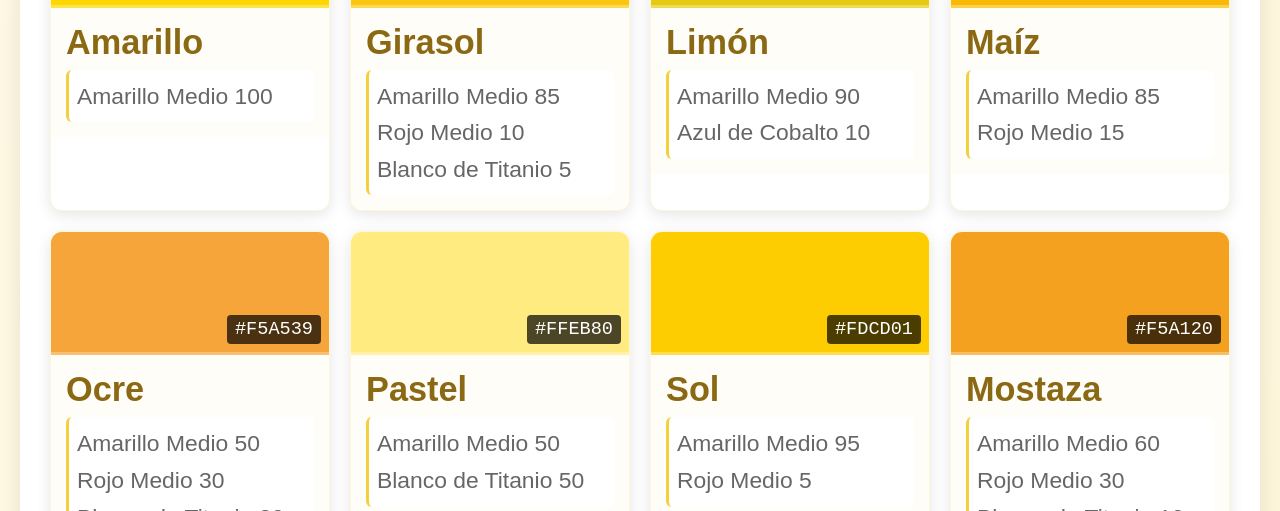
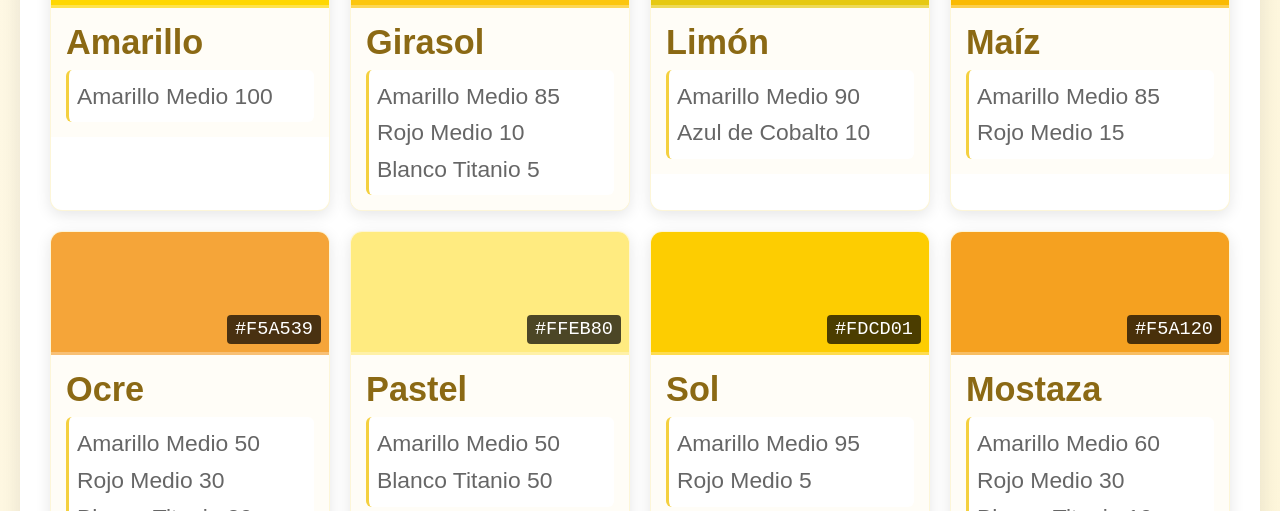
Before and after one commit to chusdomo/Paletas-de-colores, a plain HTML site: page color_palette_amarillos.html in a window 1280 px wide. Shown: the part 289-800 px from the top of the page. Drawn offline with Linux system fonts and the light colour scheme.

Commit message:
Update color_palette_amarillos.html

```diff
--- a/color_palette_amarillos.html
+++ b/color_palette_amarillos.html
@@ -114,32 +114,32 @@
             'Amarillo Medio': [255, 215, 0],
             'Rojo Medio': [220, 20, 20],
             'Azul de Cobalto': [0, 71, 171],
-            'Blanco de Titanio': [255, 255, 255]
+            'Blanco Titanio': [255, 255, 255] // Cambiado: "Blanco de Titanio" ➜ "Blanco Titanio"
         };
 
         // Definición de las mezclas
         const colorMixes = [
             { name: 'Amarillo', formula: 'Amarillo Medio 100', components: {'Amarillo Medio': 100} },
-            { name: 'Girasol', formula: 'Amarillo Medio 85\nRojo Medio 10\nBlanco de Titanio 5', components: {'Amarillo Medio': 85, 'Rojo Medio': 10, 'Blanco de Titanio': 5} },
+            { name: 'Girasol', formula: 'Amarillo Medio 85\nRojo Medio 10\nBlanco Titanio 5', components: {'Amarillo Medio': 85, 'Rojo Medio': 10, 'Blanco Titanio': 5} },
             { name: 'Limón', formula: 'Amarillo Medio 90\nAzul de Cobalto 10', components: {'Amarillo Medio': 90, 'Azul de Cobalto': 10} },
             { name: 'Maíz', formula: 'Amarillo Medio 85\nRojo Medio 15', components: {'Amarillo Medio': 85, 'Rojo Medio': 15} },
-            { name: 'Ocre', formula: 'Amarillo Medio 50\nRojo Medio 30\nBlanco de Titanio 20', components: {'Amarillo Medio': 50, 'Rojo Medio': 30, 'Blanco de Titanio': 20} },
-            { name: 'Pastel', formula: 'Amarillo Medio 50\nBlanco de Titanio 50', components: {'Amarillo Medio': 50, 'Blanco de Titanio': 50} },
+            { name: 'Ocre', formula: 'Amarillo Medio 50\nRojo Medio 30\nBlanco Titanio 20', components: {'Amarillo Medio': 50, 'Rojo Medio': 30, 'Blanco Titanio': 20} },
+            { name: 'Pastel', formula: 'Amarillo Medio 50\nBlanco Titanio 50', components: {'Amarillo Medio': 50, 'Blanco Titanio': 50} },
             { name: 'Sol', formula: 'Amarillo Medio 95\nRojo Medio 5', components: {'Amarillo Medio': 95, 'Rojo Medio': 5} },
-            { name: 'Mostaza', formula: 'Amarillo Medio 60\nRojo Medio 30\nBlanco de Titanio 10', components: {'Amarillo Medio': 60, 'Rojo Medio': 30, 'Blanco de Titanio': 10} },
-            { name: 'Canario', formula: 'Amarillo Medio 90\nBlanco de Titanio 10', components: {'Amarillo Medio': 90, 'Blanco de Titanio': 10} },
-            { name: 'Dorado', formula: 'Amarillo Medio 70\nRojo Medio 20\nBlanco de Titanio 10', components: {'Amarillo Medio': 70, 'Rojo Medio': 20, 'Blanco de Titanio': 10} },
-            { name: 'Miel', formula: 'Amarillo Medio 70\nRojo Medio 25\nBlanco de Titanio 5', components: {'Amarillo Medio': 70, 'Rojo Medio': 25, 'Blanco de Titanio': 5} },
-            { name: 'Dientes de León', formula: 'Amarillo Medio 85\nRojo Medio 10\nBlanco de Titanio 5', components: {'Amarillo Medio': 85, 'Rojo Medio': 10, 'Blanco de Titanio': 5} },
-            { name: 'Oro Viejo', formula: 'Amarillo Medio 50\nRojo Medio 35\nBlanco de Titanio 15', components: {'Amarillo Medio': 50, 'Rojo Medio': 35, 'Blanco de Titanio': 15} },
-            { name: 'Ámbar', formula: 'Amarillo Medio 60\nRojo Medio 35\nBlanco de Titanio 5', components: {'Amarillo Medio': 60, 'Rojo Medio': 35, 'Blanco de Titanio': 5} },
-            { name: 'Cúrcuma', formula: 'Amarillo Medio 75\nRojo Medio 20\nBlanco de Titanio 5', components: {'Amarillo Medio': 75, 'Rojo Medio': 20, 'Blanco de Titanio': 5} },
-            { name: 'Topacio', formula: 'Amarillo Medio 70\nRojo Medio 25\nBlanco de Titanio 5', components: {'Amarillo Medio': 70, 'Rojo Medio': 25, 'Blanco de Titanio': 5} },
-            { name: 'Arena', formula: 'Amarillo Medio 65\nBlanco de Titanio 30\nRojo Medio 5', components: {'Amarillo Medio': 65, 'Blanco de Titanio': 30, 'Rojo Medio': 5} },
-            { name: 'Mantequilla', formula: 'Amarillo Medio 60\nBlanco de Titanio 40', components: {'Amarillo Medio': 60, 'Blanco de Titanio': 40} },
-            { name: 'Azafrán', formula: 'Amarillo Medio 65\nRojo Medio 30\nBlanco de Titanio 5', components: {'Amarillo Medio': 65, 'Rojo Medio': 30, 'Blanco de Titanio': 5} },
-            { name: 'Yema', formula: 'Amarillo Medio 85\nRojo Medio 10\nBlanco de Titanio 5', components: {'Amarillo Medio': 85, 'Rojo Medio': 10, 'Blanco de Titanio': 5} },
-            { name: 'Oro', formula: 'Amarillo Medio 70\nRojo Medio 20\nBlanco de Titanio 10', components: {'Amarillo Medio': 70, 'Rojo Medio': 20, 'Blanco de Titanio': 10} }
+            { name: 'Mostaza', formula: 'Amarillo Medio 60\nRojo Medio 30\nBlanco Titanio 10', components: {'Amarillo Medio': 60, 'Rojo Medio': 30, 'Blanco Titanio': 10} },
+            { name: 'Canario', formula: 'Amarillo Medio 90\nBlanco Titanio 10', components: {'Amarillo Medio': 90, 'Blanco Titanio': 10} },
+            { name: 'Dorado', formula: 'Amarillo Medio 70\nRojo Medio 20\nBlanco Titanio 10', components: {'Amarillo Medio': 70, 'Rojo Medio': 20, 'Blanco Titanio': 10} },
+            { name: 'Miel', formula: 'Amarillo Medio 70\nRojo Medio 25\nBlanco Titanio 5', components: {'Amarillo Medio': 70, 'Rojo Medio': 25, 'Blanco Titanio': 5} },
+            { name: 'Dientes de León', formula: 'Amarillo Medio 85\nRojo Medio 10\nBlanco Titanio 5', components: {'Amarillo Medio': 85, 'Rojo Medio': 10, 'Blanco Titanio': 5} },
+            { name: 'Oro Viejo', formula: 'Amarillo Medio 50\nRojo Medio 35\nBlanco Titanio 15', components: {'Amarillo Medio': 50, 'Rojo Medio': 35, 'Blanco Titanio': 15} },
+            { name: 'Ámbar', formula: 'Amarillo Medio 60\nRojo Medio 35\nBlanco Titanio 5', components: {'Amarillo Medio': 60, 'Rojo Medio': 35, 'Blanco Titanio': 5} },
+            { name: 'Cúrcuma', formula: 'Amarillo Medio 75\nRojo Medio 20\nBlanco Titanio 5', components: {'Amarillo Medio': 75, 'Rojo Medio': 20, 'Blanco Titanio': 5} },
+            { name: 'Topacio', formula: 'Amarillo Medio 70\nRojo Medio 25\nBlanco Titanio 5', components: {'Amarillo Medio': 70, 'Rojo Medio': 25, 'Blanco Titanio': 5} },
+            { name: 'Arena', formula: 'Amarillo Medio 65\nBlanco Titanio 30\nRojo Medio 5', components: {'Amarillo Medio': 65, 'Blanco Titanio': 30, 'Rojo Medio': 5} },
+            { name: 'Mantequilla', formula: 'Amarillo Medio 60\nBlanco Titanio 40', components: {'Amarillo Medio': 60, 'Blanco Titanio': 40} },
+            { name: 'Azafrán', formula: 'Amarillo Medio 65\nRojo Medio 30\nBlanco Titanio 5', components: {'Amarillo Medio': 65, 'Rojo Medio': 30, 'Blanco Titanio': 5} },
+            { name: 'Yema', formula: 'Amarillo Medio 85\nRojo Medio 10\nBlanco Titanio 5', components: {'Amarillo Medio': 85, 'Rojo Medio': 10, 'Blanco Titanio': 5} },
+            { name: 'Oro', formula: 'Amarillo Medio 70\nRojo Medio 20\nBlanco Titanio 10', components: {'Amarillo Medio': 70, 'Rojo Medio': 20, 'Blanco Titanio': 10} }
         ];
 
         function mixColors(components) {
```
